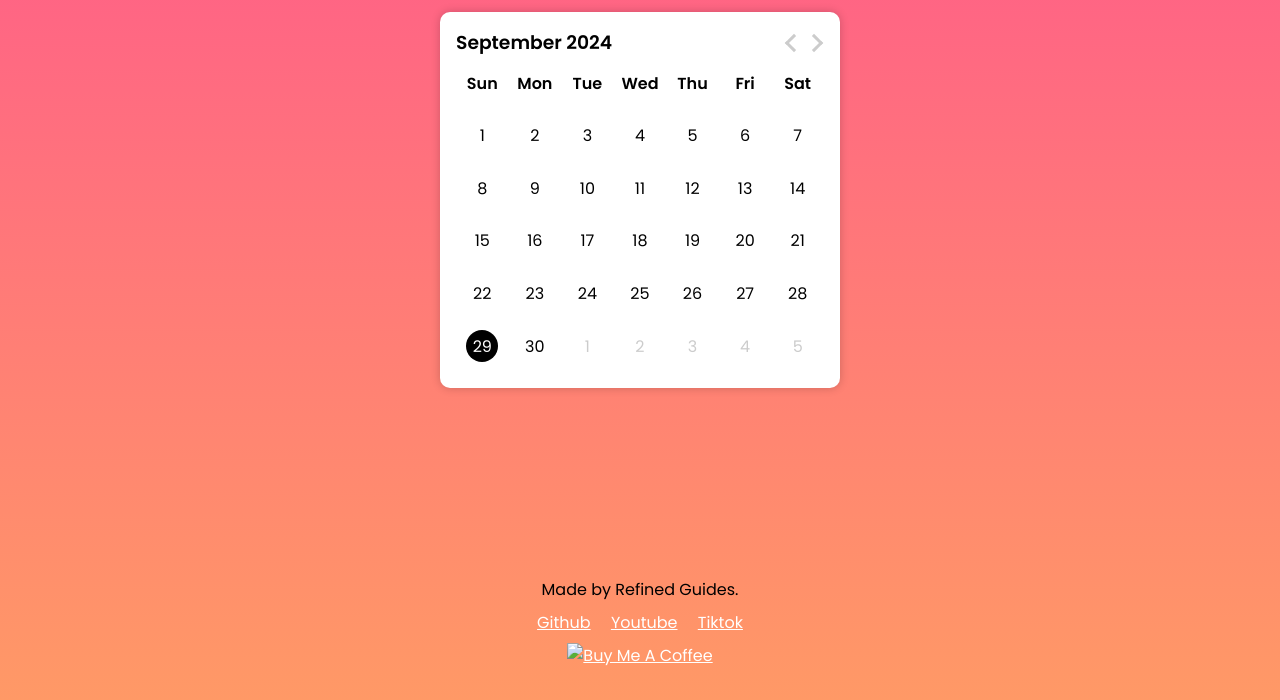
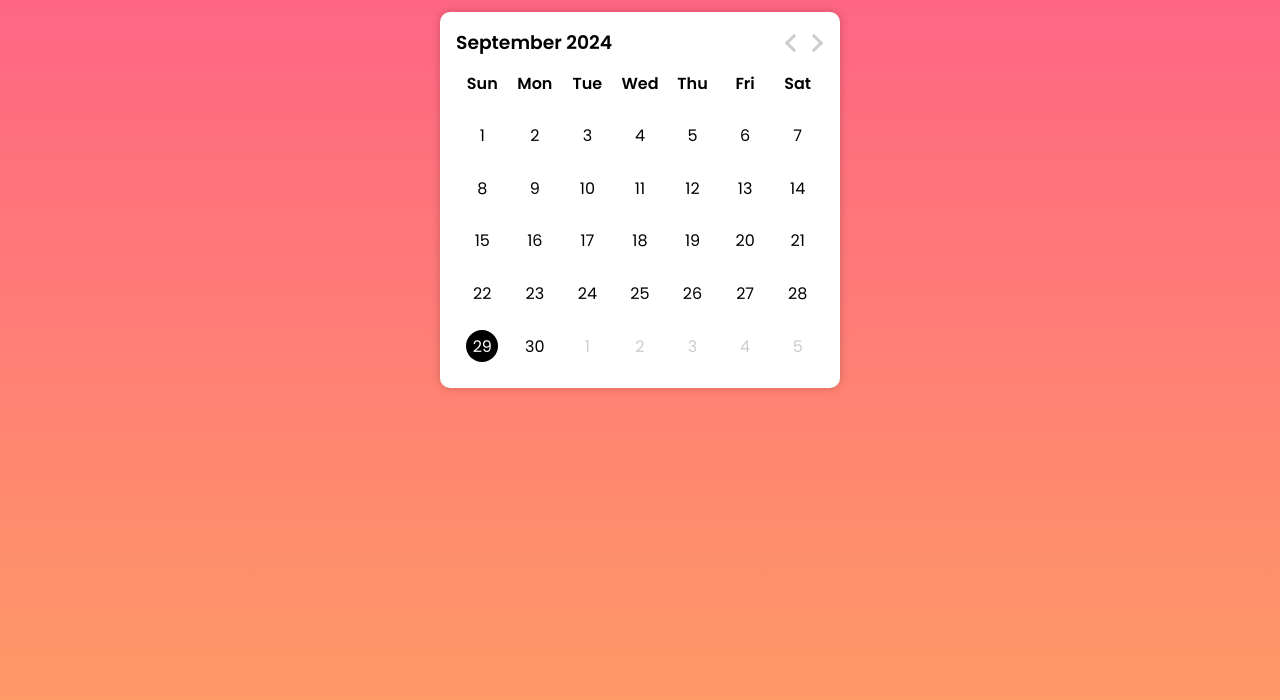
Before and after one commit to refinedguides/calendar, a plain HTML site: page index.html in a window 1280 px wide. Shown: the part 100-800 px from the top of the page. Drawn offline with Linux system fonts and the light colour scheme.

Commit message:
refactor

```diff
--- a/footer.css
+++ /dev/null
@@ -1,26 +0,0 @@
-.footer {
-  margin-top: auto;
-  display: flex;
-  flex-direction: column;
-  align-items: center;
-  gap: 0.5rem;
-}
-
-.footer > * {
-  text-align: center;
-}
-
-.footer a {
-  color: #fff;
-  margin-inline: 0.5rem;
-}
-
-.footer img {
-  height: 32px;
-}
-
-@media (min-width: 768px) {
-  .footer img {
-    height: 38px;
-  }
-}
--- a/index.html
+++ b/index.html
@@ -6,7 +6,12 @@
     <meta name="viewport" content="width=device-width, initial-scale=1.0" />
     <title>Calendar</title>
     <link rel="stylesheet" href="style.css" />
-    <link rel="stylesheet" href="footer.css" />
+    <script src="script.js" defer></script>
+    <!-- social links for refinedguides.com -->
+    <script
+      src="https://refinedguides.com/assets/social.js?linkColor=%23fff&textColor=%32333"
+      defer
+    ></script>
   </head>
   <body>
     <h1>Calendar</h1>
@@ -31,24 +36,5 @@
         <ul class="dates"></ul>
       </section>
     </div>
-
-    <!-- social links -->
-    <footer class="footer">
-      <span>Made by Refined Guides.</span>
-      <div>
-        <a href="https://github.com/refinedguides" target="_blank">Github</a>
-        <a href="https://youtube.com/@refinedguides" target="_blank">Youtube</a>
-        <a href="https://www.tiktok.com/@refinedguides" target="_blank"
-          >Tiktok</a
-        >
-      </div>
-
-      <a href="https://www.buymeacoffee.com/refinedguides" target="_blank"
-        ><img
-          src="https://cdn.buymeacoffee.com/buttons/v2/default-black.png"
-          alt="Buy Me A Coffee"
-      /></a>
-    </footer>
-    <script src="script.js"></script>
   </body>
 </html>
--- a/style.css
+++ b/style.css
@@ -8,7 +8,6 @@
 body {
   display: flex;
   flex-direction: column;
-  padding-block: 2rem;
   height: 100vh;
   font-family: Poppins, sans-serif;
   background: linear-gradient(to bottom, #ff5e88, #ff9966);
@@ -17,14 +16,14 @@ h1 {
   font-weight: 600;
   text-align: center;
   color: #fff;
-  margin-bottom: 2rem;
+  margin-block: 2rem;
 }
 h3 {
   font-weight: 600;
 }
 .calendar {
   margin: 0 auto;
-  width: clamp(320px, 400px, 98%);
+  width: clamp(320px, 400px, 90%);
   padding: 1rem;
   background: #fff;
   border-radius: 10px;
```
